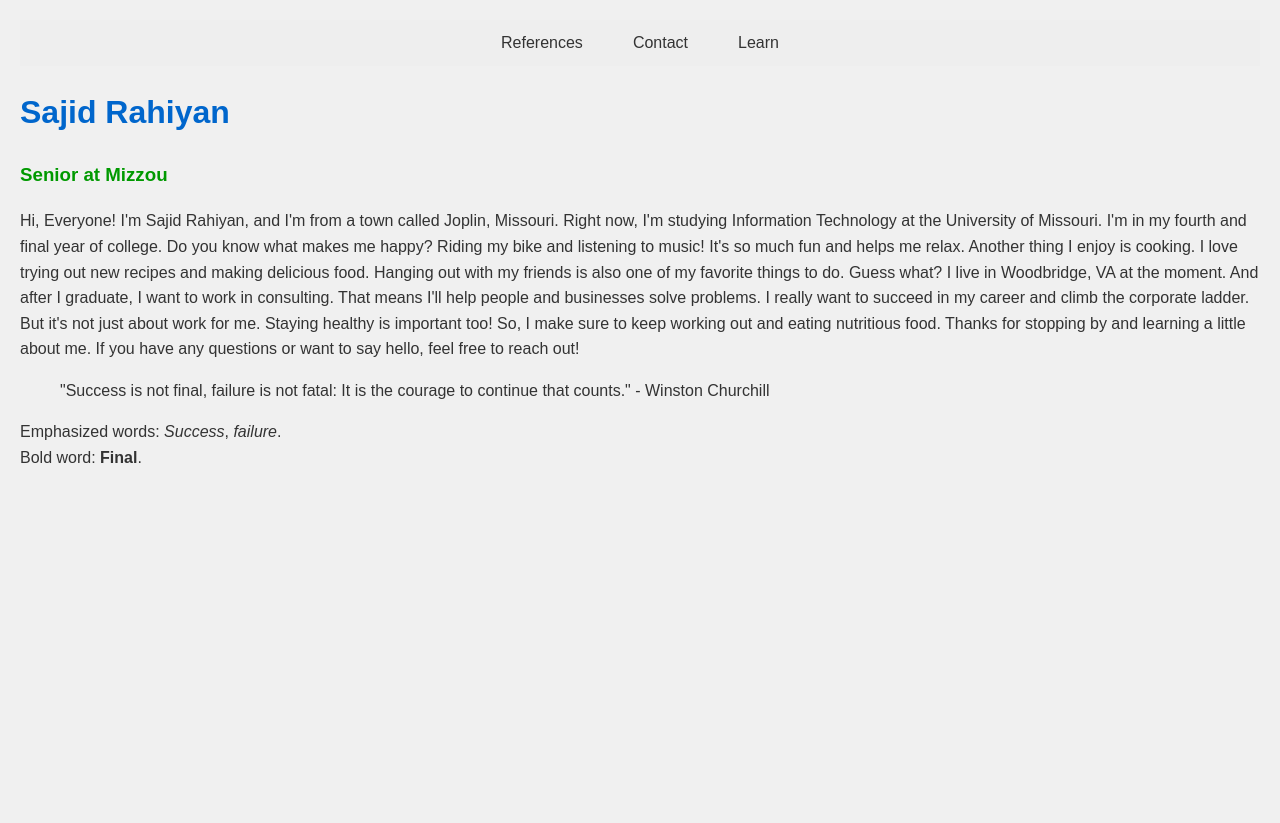
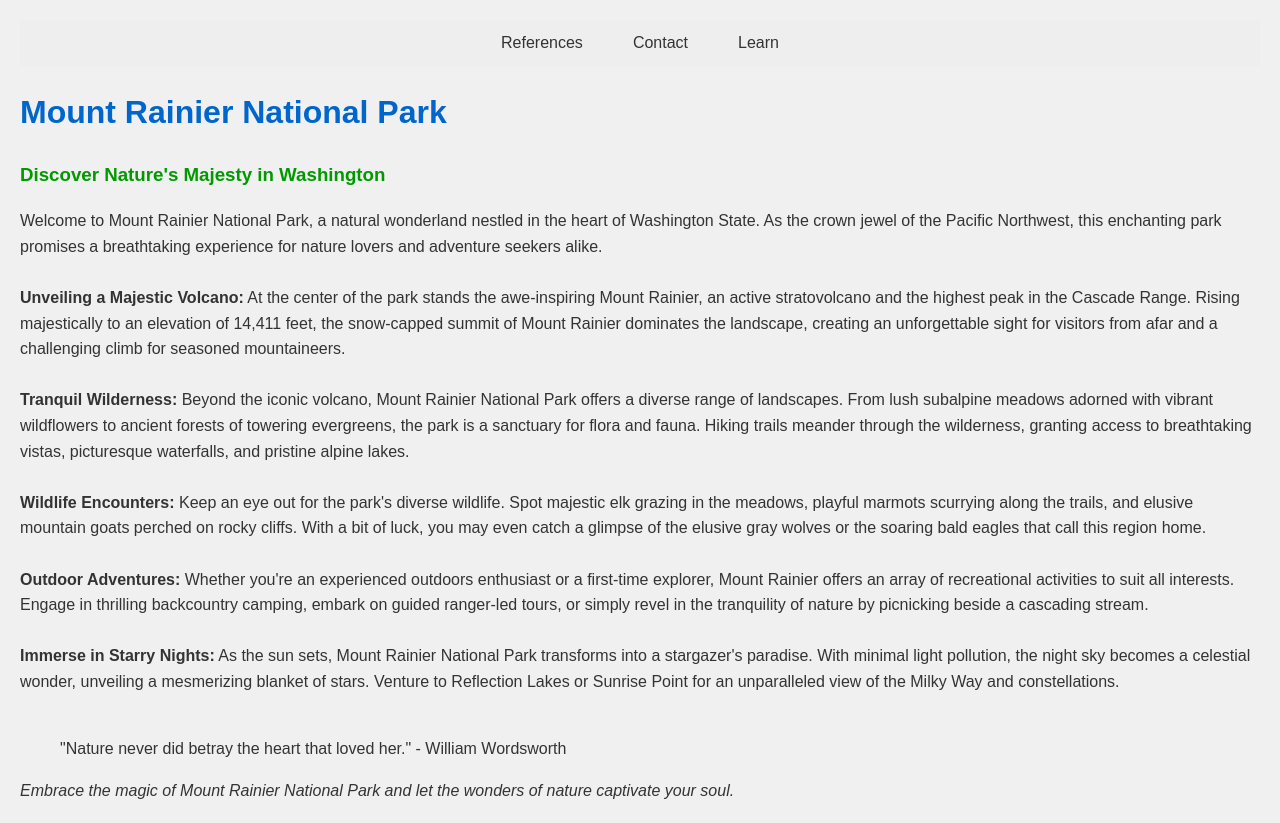
Before and after one commit to SajidRahiyan1/islt_7310, a plain HTML site: page learn.html in a window 1280 px wide. Before the commit the page ends 800 px from the top, so only its background shows below. Drawn offline with Linux system fonts and the light colour scheme.

Commit message:
Add files via upload

```diff
--- a/learn.html
+++ b/learn.html
@@ -38,14 +38,24 @@
     </ul>
   </nav>
   <!-- Educator Credentials Section -->
-  <h1>Sajid Rahiyan</h1>
-  <h3>Senior at Mizzou</h3>
+  <!-- Mount Rainier National Park Section -->
+  <h1>Mount Rainier National Park</h1>
+  <h3>Discover Nature's Majesty in Washington</h3>
   <p>
-    Hi, Everyone! I'm Sajid Rahiyan, and I'm from a town called Joplin, Missouri. Right now, I'm studying Information Technology at the University of Missouri. I'm in my fourth and final year of college. Do you know what makes me happy? Riding my bike and listening to music! It's so much fun and helps me relax. Another thing I enjoy is cooking. I love trying out new recipes and making delicious food. Hanging out with my friends is also one of my favorite things to do. Guess what? I live in Woodbridge, VA at the moment. And after I graduate, I want to work in consulting. That means I'll help people and businesses solve problems. I really want to succeed in my career and climb the corporate ladder. But it's not just about work for me. Staying healthy is important too! So, I make sure to keep working out and eating nutritious food. Thanks for stopping by and learning a little about me. If you have any questions or want to say hello, feel free to reach out!<br>
-
-    <blockquote>"Success is not final, failure is not fatal: It is the courage to continue that counts." - Winston Churchill</blockquote>
-    Emphasized words: <em>Success</em>, <em>failure</em>.<br>
-    Bold word: <strong>Final</strong>.
+    Welcome to Mount Rainier National Park, a natural wonderland nestled in the heart of Washington State. As the crown jewel of the Pacific Northwest, this enchanting park promises a breathtaking experience for nature lovers and adventure seekers alike.
+    <br><br>
+    <strong>Unveiling a Majestic Volcano:</strong> At the center of the park stands the awe-inspiring Mount Rainier, an active stratovolcano and the highest peak in the Cascade Range. Rising majestically to an elevation of 14,411 feet, the snow-capped summit of Mount Rainier dominates the landscape, creating an unforgettable sight for visitors from afar and a challenging climb for seasoned mountaineers.
+    <br><br>
+    <strong>Tranquil Wilderness:</strong> Beyond the iconic volcano, Mount Rainier National Park offers a diverse range of landscapes. From lush subalpine meadows adorned with vibrant wildflowers to ancient forests of towering evergreens, the park is a sanctuary for flora and fauna. Hiking trails meander through the wilderness, granting access to breathtaking vistas, picturesque waterfalls, and pristine alpine lakes.
+    <br><br>
+    <strong>Wildlife Encounters:</strong> Keep an eye out for the park's diverse wildlife. Spot majestic elk grazing in the meadows, playful marmots scurrying along the trails, and elusive mountain goats perched on rocky cliffs. With a bit of luck, you may even catch a glimpse of the elusive gray wolves or the soaring bald eagles that call this region home.
+    <br><br>
+    <strong>Outdoor Adventures:</strong> Whether you're an experienced outdoors enthusiast or a first-time explorer, Mount Rainier offers an array of recreational activities to suit all interests. Engage in thrilling backcountry camping, embark on guided ranger-led tours, or simply revel in the tranquility of nature by picnicking beside a cascading stream.
+    <br><br>
+    <strong>Immerse in Starry Nights:</strong> As the sun sets, Mount Rainier National Park transforms into a stargazer's paradise. With minimal light pollution, the night sky becomes a celestial wonder, unveiling a mesmerizing blanket of stars. Venture to Reflection Lakes or Sunrise Point for an unparalleled view of the Milky Way and constellations.
+    <br><br>
+    <blockquote>"Nature never did betray the heart that loved her." - William Wordsworth</blockquote>
+    <em>Embrace the magic of Mount Rainier National Park and let the wonders of nature captivate your soul.</em>
   </p>
 </body>
 </html>
```
